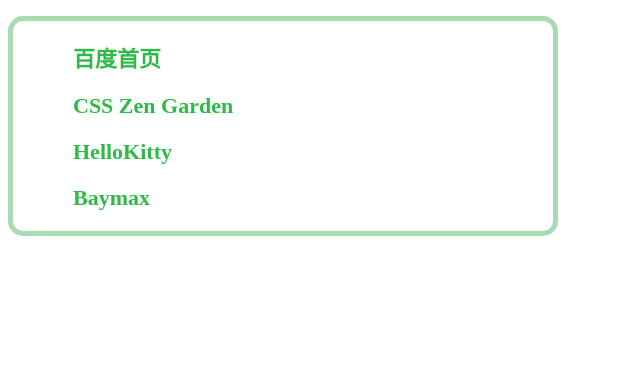
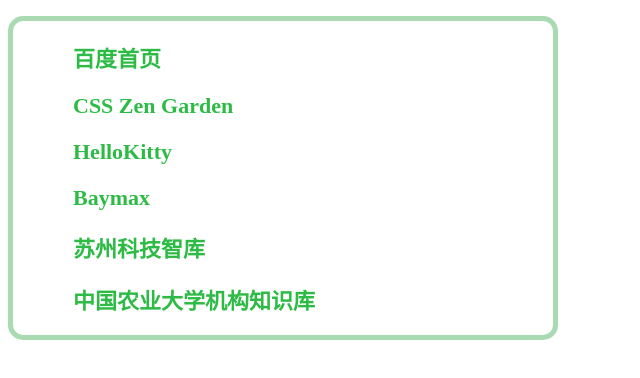
Before and after one commit to qimeijun/qimeijun.github.io, a plain HTML site: page index.html in a window 1280 px wide. Shown: the whole page, without its empty margins (0-640 px from the left). Drawn offline with Linux system fonts and the light colour scheme.

Commit message:
Update index.html

```diff
--- a/index.html
+++ b/index.html
@@ -31,6 +31,8 @@
             <li><a href="garden.html" target="_blank">CSS Zen Garden</a></li>
             <li><a href="hellokitty.html" target="_blank">HelloKitty</a></li>
             <li><a href="baymax.html" target="_blank">Baymax</a></li>
+            <li><a href="http://www.suzhouinfo.cn/" target="_blank">苏州科技智库</a></li>
+            <li><a href="http://36.110.45.42:3333/" target="_blank">中国农业大学机构知识库</a></li>
         </ul>
     </body>
 </html>
```
